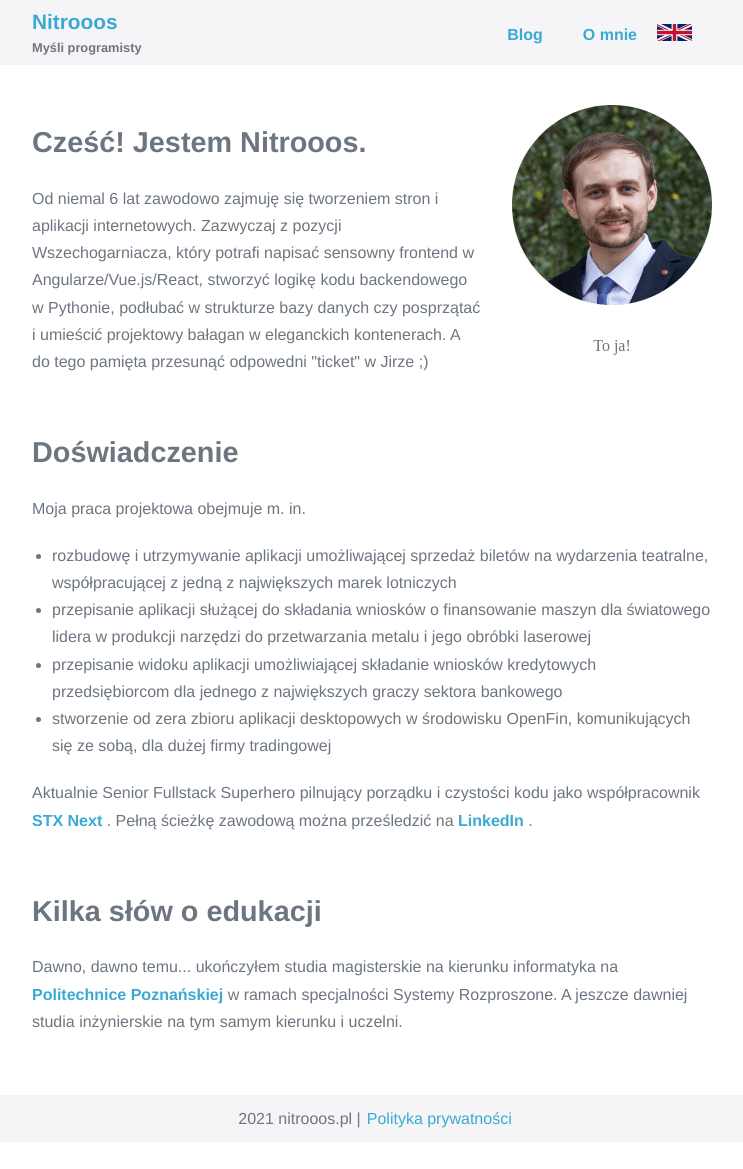
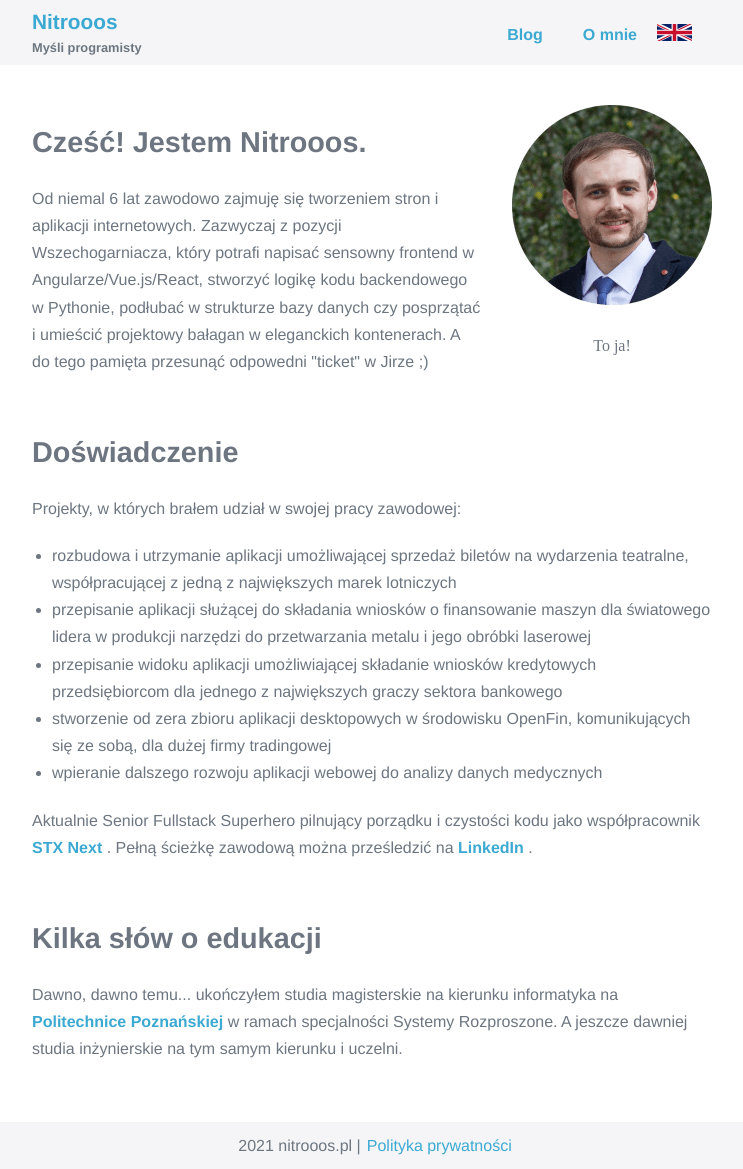
Before and after one commit to Nitrooos/Nitrooos.github.io, a Jekyll site: the page built from _authors/pl/nitrooos.md, in a window 1280 px wide. Shown: the whole page, without its empty margins (268-1011 px from the left). Built offline with Jekyll 4.4.1, drawn with Linux system fonts in a browser that asks for light colours; before the commit the page ends 1142 px from its top, so only the background shows below that.

```diff
--- a/_authors/pl/nitrooos.md
+++ b/_authors/pl/nitrooos.md
@@ -27,9 +27,9 @@ permalink: /authors/nitrooos
 </p>
 # Doświadczenie
 
-Moja praca projektowa obejmuje m. in.
+Projekty, w których brałem udział w swojej pracy zawodowej:
 
-* rozbudowę i utrzymywanie aplikacji umożliwającej sprzedaż biletów na wydarzenia
+* rozbudowa i utrzymanie aplikacji umożliwającej sprzedaż biletów na wydarzenia
 teatralne, współpracującej z jedną z największych marek lotniczych
 * przepisanie aplikacji służącej do składania wniosków o finansowanie maszyn dla
 światowego lidera w produkcji narzędzi do przetwarzania metalu i jego obróbki laserowej
@@ -37,6 +37,7 @@ teatralne, współpracującej z jedną z największych marek lotniczych
 przedsiębiorcom dla jednego z największych graczy sektora bankowego
 * stworzenie od zera zbioru aplikacji desktopowych w środowisku OpenFin,
 komunikujących się ze sobą, dla dużej firmy tradingowej
+* wpieranie dalszego rozwoju aplikacji webowej do analizy danych medycznych
 
 <p>
   Aktualnie Senior Fullstack Superhero pilnujący porządku i czystości kodu jako
```
Also changed, not shown: _authors/en/nitrooos.md (+3 -1 lines).
